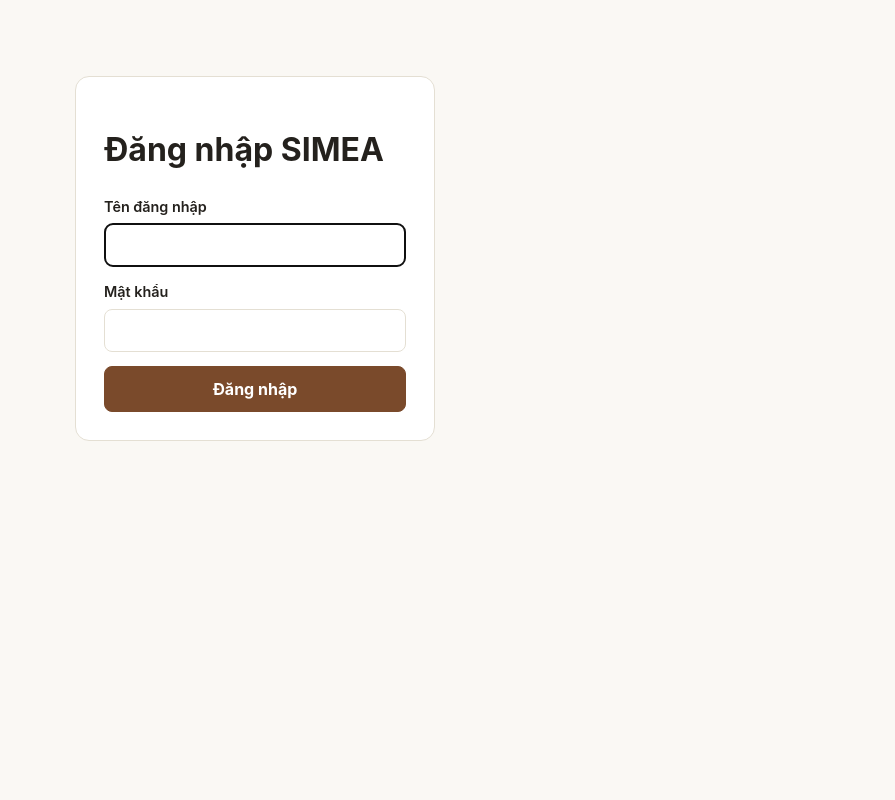
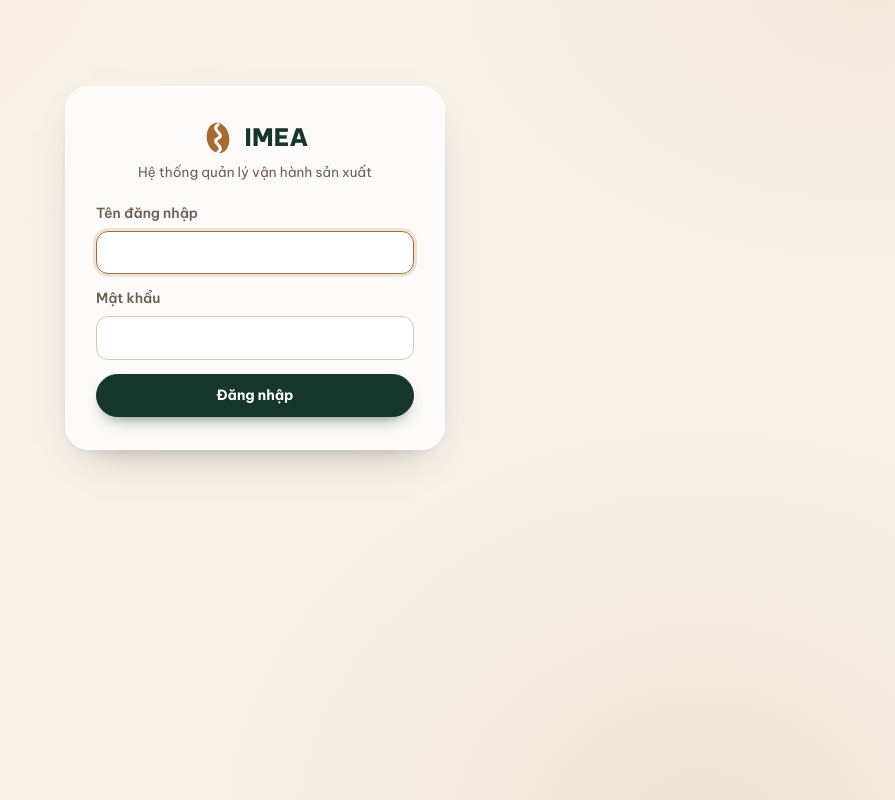
Before and after one commit to simeamarketing-stack/simea-app, a PHP site: page /login in a window 1280 px wide. Shown: the whole page, without its empty margins (385-1280 px from the left). Run offline with PHP 8.4, Linux system fonts and the light colour scheme.

Commit message:
Restyle UI to the SIMEA coffee brand: cream + glass, forest/copper palette
Palette comes straight off the logo: copper (the bean) as accent, forest green
(the wordmark) for headings and primary buttons, on a warm cream gradient.
Cards and the nav bar are frosted glass with large radii; buttons are pills.

Readability took priority over the glass effect where data lives: tables stay
on solid white inside rounded, scrollable frames, so dense pages (BOM lines,
shift reports, material shortfalls) keep full contrast.

Adds the bean mark as assets/img/logo-mark.svg, used in the nav, the login
card and the favicon — replace that one file to swap in the original artwork.
Loads Be Vietnam Pro for proper Vietnamese diacritics, with a system fallback
stack so the app still renders correctly if the font cannot be fetched.

Co-Authored-By: Claude Opus 5 <noreply@anthropic.com>

```diff
--- a/app/views/auth/login.php
+++ b/app/views/auth/login.php
@@ -1,6 +1,11 @@
 <?php if (!defined('APP_BOOTSTRAPPED')) { http_response_code(403); exit; } ?>
 <div class="login-box">
-  <h1>Đăng nhập SIMEA</h1>
+  <div class="login-brand">
+    <img class="brand-mark" src="<?= e(url('/assets/img/logo-mark.svg')) ?>" alt="">
+    <span class="brand-word">IMEA</span>
+  </div>
+  <p class="login-tagline">Hệ thống quản lý vận hành sản xuất</p>
+
   <form method="post" action="<?= e(url('/login')) ?>" class="stacked-form">
     <?= Csrf::field() ?>
     <label>Tên đăng nhập
--- a/app/views/layout/header.php
+++ b/app/views/layout/header.php
@@ -5,6 +5,10 @@
 <meta charset="UTF-8">
 <meta name="viewport" content="width=device-width, initial-scale=1">
 <title>SIMEA · Quản lý sản xuất</title>
+<link rel="icon" href="<?= e(url('/assets/img/logo-mark.svg')) ?>" type="image/svg+xml">
+<link rel="preconnect" href="https://fonts.googleapis.com">
+<link rel="preconnect" href="https://fonts.gstatic.com" crossorigin>
+<link rel="stylesheet" href="https://fonts.googleapis.com/css2?family=Be+Vietnam+Pro:wght@400;500;600;700;800&display=swap">
 <link rel="stylesheet" href="<?= e(url('/assets/css/app.css')) ?>">
 </head>
 <body>
--- a/assets/css/app.css
+++ b/assets/css/app.css
@@ -1,209 +1,320 @@
+/* =========================================================
+   SIMEA — hệ màu lấy từ logo: hạt cà phê nâu đồng + chữ xanh rêu.
+   Phong cách: nền kem ấm, thẻ kính mờ bo tròn, nút pill xanh rêu đậm.
+   ========================================================= */
+
 :root {
-  --ink: #24211d;
-  --ink-muted: #6b6459;
-  --paper: #faf8f4;
-  --paper-raised: #fff;
-  --line: #e4dfd3;
-  --accent: #7a4a2b;
-  --accent-soft: #efe3d3;
-  --good: #1f8a5f;
-  --good-soft: #deefe5;
-  --warn: #a6720f;
-  --warn-soft: #f5e7c9;
-  --risk: #b7362b;
-  --risk-soft: #f6dedb;
-  --info: #2563ac;
-  --info-soft: #dce8f5;
+  /* Màu thương hiệu */
+  --bean: #A66A32;          /* nâu đồng — hạt cà phê trong logo */
+  --bean-dark: #8A5526;
+  --forest: #16362B;        /* xanh rêu đậm — chữ IMEA trong logo */
+  --forest-dark: #0E2419;
+
+  --ink: #221C16;
+  --ink-muted: #6E6154;
+  --ink-faint: #9A8E80;
+
+  --paper: #F6F1E9;
+  --paper-raised: #FFFFFF;
+  --paper-sunk: #EDE5D9;
+  --glass: rgba(255, 255, 255, .72);
+  --glass-line: rgba(255, 255, 255, .9);
+
+  --line: #E6DDCE;
+  --line-strong: #D6C9B4;
+
+  --accent: var(--bean);
+  --accent-soft: #F3E6D6;
+
+  --good: #1F7A55;  --good-soft: #DEEFE6;
+  --warn: #A87413;  --warn-soft: #F8EBCE;
+  --risk: #B23A2B;  --risk-soft: #F8E1DD;
+  --info: #2C5F86;  --info-soft: #DDEAF3;
+
+  --radius-card: 20px;
+  --radius-input: 12px;
+  --shadow-card: 0 2px 6px rgba(45, 32, 20, .04), 0 18px 40px -26px rgba(45, 32, 20, .5);
+  --shadow-lift: 0 10px 28px -14px rgba(45, 32, 20, .45);
 }
 
 * { box-sizing: border-box; }
 
 body {
   margin: 0;
-  font-family: -apple-system, "Segoe UI", Roboto, sans-serif;
-  background: var(--paper);
+  font-family: 'Be Vietnam Pro', -apple-system, "Segoe UI", Roboto, sans-serif;
+  font-size: 15.5px;
+  line-height: 1.55;
   color: var(--ink);
-  font-size: 16px;
-  line-height: 1.5;
+  background:
+    radial-gradient(900px 620px at 10% -8%, #FCEFDF 0%, transparent 60%),
+    radial-gradient(760px 520px at 98% -2%, #F2E7D9 0%, transparent 55%),
+    radial-gradient(820px 700px at 85% 105%, #EFE3D2 0%, transparent 60%),
+    var(--paper);
+  background-attachment: fixed;
 }
 
-.container {
-  max-width: 1080px;
-  margin-inline: auto;
-  padding: 16px;
+h1, h2, h3, h4 { color: var(--forest); font-weight: 800; letter-spacing: -.01em; }
+h1 { font-size: 1.5rem; }
+h3 { font-size: 1.08rem; }
+
+.container { max-width: 1140px; margin-inline: auto; padding: 22px 18px 60px; }
+
+/* ---------------- Thanh điều hướng ---------------- */
+
+.topbar {
+  position: sticky; top: 0; z-index: 20;
+  display: flex; flex-wrap: wrap; align-items: center; gap: 12px;
+  padding: 10px 20px;
+  background: rgba(255, 255, 255, .8);
+  backdrop-filter: blur(16px) saturate(1.25);
+  -webkit-backdrop-filter: blur(16px) saturate(1.25);
+  border-bottom: 1px solid var(--line);
+}
+.brand a { display: inline-flex; align-items: center; gap: 8px; text-decoration: none; }
+.brand-mark { width: 26px; height: 26px; flex: none; }
+.brand-word { font-weight: 800; font-size: 1.16rem; letter-spacing: .01em; color: var(--forest); }
+
+.mainnav { display: flex; flex-wrap: wrap; gap: 2px; flex: 1; }
+.mainnav a {
+  color: var(--ink-muted); text-decoration: none;
+  padding: 7px 13px; border-radius: 999px;
+  font-weight: 600; font-size: .87rem;
+}
+.mainnav a:hover { background: var(--accent-soft); color: var(--bean-dark); }
+
+.userbox { display: flex; align-items: center; gap: 10px; font-size: .82rem; color: var(--ink-muted); }
+.link-button {
+  background: none; border: none; color: var(--bean-dark);
+  text-decoration: underline; cursor: pointer; font: inherit; font-weight: 600; padding: 0;
 }
 
-.topbar {
-  display: flex;
-  flex-wrap: wrap;
-  align-items: center;
-  gap: 12px;
-  padding: 10px 16px;
-  background: var(--paper-raised);
-  border-bottom: 1px solid var(--line);
+/* ---------------- Thẻ & tiêu đề khối ---------------- */
+
+.card {
+  background: var(--glass);
+  backdrop-filter: blur(14px);
+  -webkit-backdrop-filter: blur(14px);
+  border: 1px solid var(--glass-line);
+  border-radius: var(--radius-card);
+  padding: 20px 22px;
+  margin-bottom: 18px;
+  box-shadow: var(--shadow-card);
 }
-.topbar .brand a { font-weight: 800; color: var(--accent); text-decoration: none; font-size: 1.2rem; }
-.mainnav { display: flex; flex-wrap: wrap; gap: 4px; flex: 1; }
-.mainnav a {
-  color: var(--ink-muted);
-  text-decoration: none;
-  padding: 8px 12px;
-  border-radius: 8px;
-  font-weight: 600;
-  font-size: .92rem;
+.card h3:first-child, .card h4:first-child { margin-top: 0; }
+
+.page-head {
+  display: flex; flex-wrap: wrap; align-items: center; justify-content: space-between;
+  gap: 10px; margin-bottom: 16px;
 }
-.mainnav a:hover { background: var(--accent-soft); color: var(--accent); }
-.userbox { display: flex; align-items: center; gap: 10px; font-size: .85rem; color: var(--ink-muted); }
+.page-head h1, .page-head h3 { margin: 0; }
 
-.link-button {
-  background: none;
-  border: none;
-  color: var(--ink-muted);
-  text-decoration: underline;
-  cursor: pointer;
-  font: inherit;
-  padding: 0;
+/* ---------------- Nút ---------------- */
+
+.btn, .btn-primary, button[type=submit] {
+  display: inline-block;
+  padding: 10px 20px;
+  border-radius: 999px;
+  border: 1px solid var(--forest);
+  background: var(--forest);
+  color: #fff;
+  font: inherit; font-weight: 700; font-size: .88rem;
+  text-decoration: none; text-align: center; cursor: pointer;
+  box-shadow: 0 8px 18px -10px rgba(22, 54, 43, .85);
+  transition: background .15s, transform .05s;
 }
+.btn:hover, .btn-primary:hover, button[type=submit]:hover { background: var(--forest-dark); }
+.btn:active, .btn-primary:active, button[type=submit]:active { transform: translateY(1px); }
 
-.login-box {
-  max-width: 360px;
-  margin: 60px auto;
-  background: var(--paper-raised);
-  border: 1px solid var(--line);
-  border-radius: 14px;
-  padding: 28px;
+.btn-secondary {
+  background: rgba(255, 255, 255, .9);
+  color: var(--forest);
+  border-color: var(--line-strong);
+  box-shadow: none;
+}
+.btn-secondary:hover { background: #fff; border-color: var(--bean); color: var(--bean-dark); }
+.btn-danger { background: var(--risk); border-color: var(--risk); }
+.btn-danger:hover { background: #932E21; }
+
+/* ---------------- Biểu mẫu ---------------- */
+
+input, select, textarea, button { font: inherit; }
+input[type=text], input[type=password], input[type=number], input[type=date], select, textarea {
+  width: 100%;
+  padding: 10px 13px;
+  border: 1px solid var(--line-strong);
+  border-radius: var(--radius-input);
+  background: rgba(255, 255, 255, .92);
+  color: var(--ink);
+}
+input:focus, select:focus, textarea:focus {
+  outline: none;
+  border-color: var(--bean);
+  box-shadow: 0 0 0 3px rgba(166, 106, 50, .16);
 }
 
 .stacked-form { display: flex; flex-direction: column; gap: 14px; }
-.stacked-form label { display: flex; flex-direction: column; gap: 6px; font-weight: 600; font-size: .9rem; }
+.stacked-form label { display: flex; flex-direction: column; gap: 6px; font-weight: 600; font-size: .87rem; color: var(--ink-muted); }
+.field-error { color: var(--risk); font-size: .82rem; font-weight: 600; }
 
-input, select, textarea, button {
-  font: inherit;
+.inline-line-form { display: flex; flex-wrap: wrap; gap: 8px; align-items: center; }
+.inline-line-form input, .inline-line-form select { width: auto; min-width: 112px; }
+
+/* ---------------- Đăng nhập ---------------- */
+
+.login-box {
+  max-width: 380px;
+  margin: 8vh auto;
+  background: var(--glass);
+  backdrop-filter: blur(18px);
+  -webkit-backdrop-filter: blur(18px);
+  border: 1px solid var(--glass-line);
+  border-radius: 24px;
+  padding: 32px 30px;
+  box-shadow: var(--shadow-card);
+  text-align: center;
 }
-input[type=text], input[type=password], input[type=number], input[type=date], select, textarea {
-  padding: 10px 12px;
+.login-box .stacked-form { text-align: left; margin-top: 20px; }
+.login-brand { display: inline-flex; align-items: center; gap: 9px; margin-bottom: 6px; }
+.login-brand .brand-mark { width: 34px; height: 34px; }
+.login-brand .brand-word { font-size: 1.5rem; }
+.login-tagline { color: var(--ink-muted); font-size: .85rem; margin: 0; }
+
+/* ---------------- Thông báo ---------------- */
+
+.alert { padding: 12px 16px; border-radius: 14px; margin-bottom: 14px; font-size: .9rem; border: 1px solid transparent; }
+.alert-error { background: var(--risk-soft); color: #8C2A1E; border-color: #EFC4BD; }
+.alert-success { background: var(--good-soft); color: #145C40; border-color: #BFDFCF; }
+.alert-info { background: var(--info-soft); color: #1F4A69; border-color: #C3D9E9; }
+
+.hint { color: var(--ink-muted); font-size: .84rem; }
+.not-confirmed { color: var(--ink-faint); font-style: italic; }
+
+/* ---------------- Bảng ---------------- */
+
+.table-wrap {
+  overflow-x: auto;
   border: 1px solid var(--line);
-  border-radius: 8px;
+  border-radius: 16px;
   background: var(--paper-raised);
-  color: var(--ink);
-  width: 100%;
+}
+table { border-collapse: collapse; width: 100%; font-size: .88rem; background: var(--paper-raised); }
+th, td { padding: 10px 13px; border-bottom: 1px solid var(--line); text-align: left; }
+thead th {
+  background: #F2EBE0; color: var(--forest);
+  font-size: .71rem; text-transform: uppercase; letter-spacing: .05em; font-weight: 700;
+  border-bottom: 1px solid var(--line-strong);
+}
+tbody tr:last-child td { border-bottom: none; }
+tbody tr:hover td { background: #FCFAF6; }
+a { color: var(--bean-dark); }
+.row-risk td { background: var(--risk-soft); }
+.cell-risk { color: var(--risk); font-weight: 700; }
+
+/* ---------------- Nhãn trạng thái ---------------- */
+
+.badge { display: inline-block; padding: 3px 10px; border-radius: 999px; font-size: .73rem; font-weight: 700; white-space: nowrap; }
+.badge-risk { background: var(--risk-soft); color: #8C2A1E; }
+.badge-warn { background: var(--warn-soft); color: #7A540B; }
+.badge-info { background: var(--info-soft); color: #1F4A69; }
+.badge-good { background: var(--good-soft); color: #145C40; }
+
+/* ---------------- Ô chỉ tiêu bù (báo cáo ca) ---------------- */
+
+.catchup-box { border: 1px solid var(--line-strong); border-radius: 16px; padding: 14px 16px; transition: background .15s, border-color .15s; background: rgba(255,255,255,.5); }
+.catchup-box.shortfall-active { background: var(--risk-soft); border-color: var(--risk); }
+.catchup-box .catchup-label { font-size: .74rem; text-transform: uppercase; letter-spacing: .05em; color: var(--ink-muted); font-weight: 700; margin-bottom: 10px; }
+.shortfall-active .catchup-label { color: var(--risk); }
+
+/* ---------------- Dashboard: ô số liệu ---------------- */
+
+.kpi-row { display: grid; grid-template-columns: repeat(auto-fit, minmax(148px, 1fr)); gap: 12px; margin-bottom: 18px; }
+.kpi-tile {
+  display: block; text-decoration: none; color: inherit; text-align: center;
+  background: var(--glass);
+  backdrop-filter: blur(14px);
+  -webkit-backdrop-filter: blur(14px);
+  border: 1px solid var(--glass-line);
+  border-radius: var(--radius-card);
+  padding: 16px 14px;
+  box-shadow: var(--shadow-card);
+  transition: transform .12s, box-shadow .12s;
+}
+a.kpi-tile:hover { transform: translateY(-2px); box-shadow: var(--shadow-lift); border-color: var(--bean); }
+.kpi-tile.kpi-risk { background: linear-gradient(180deg, #FDECE8 0%, rgba(255,255,255,.75) 100%); border-color: #EFC4BD; }
+.kpi-value { font-size: 1.75rem; font-weight: 800; color: var(--forest); line-height: 1.15; }
+.kpi-tile.kpi-risk .kpi-value { color: var(--risk); }
+.kpi-label { font-size: .77rem; color: var(--ink-muted); margin-top: 3px; }
+
+/* ---------------- Dashboard: lịch sản xuất ---------------- */
+
+.calendar-wrap { overflow-x: auto; border: 1px solid var(--line); border-radius: 16px; background: var(--paper-raised); }
+table.calendar { table-layout: fixed; width: 100%; min-width: 660px; }
+table.calendar th {
+  text-align: center; background: #F2EBE0; color: var(--forest);
+  padding: 8px; font-size: .72rem; letter-spacing: .05em;
+}
+table.calendar td { vertical-align: top; height: 98px; padding: 5px; border: 1px solid var(--line); }
+table.calendar td.calendar-today { background: #FBF3E8; box-shadow: inset 0 0 0 2px var(--bean); }
+.calendar-daynum {
+  display: inline-block; font-size: .78rem; color: var(--ink-muted); font-weight: 700;
+  margin-bottom: 4px; text-decoration: none; padding: 1px 6px; border-radius: 999px;
+}
+.calendar-daynum:hover { background: var(--forest); color: #fff; }
+.calendar-line-head {
+  font-size: .61rem; text-transform: uppercase; letter-spacing: .04em;
+  color: var(--ink-faint); font-weight: 700; margin: 4px 0 2px;
 }
 
-.btn-primary, .btn {
-  padding: 10px 18px;
-  border-radius: 8px;
-  border: 1px solid var(--accent);
-  background: var(--accent);
-  color: #fff;
-  font-weight: 700;
-  cursor: pointer;
-}
-.btn-secondary { background: var(--paper-raised); color: var(--accent); }
-.btn-danger { background: var(--risk); border-color: var(--risk); }
-
-.alert { padding: 12px 16px; border-radius: 10px; margin-bottom: 14px; font-size: .92rem; }
-.alert-error { background: var(--risk-soft); color: var(--risk); }
-.alert-success { background: var(--good-soft); color: var(--good); }
-.alert-info { background: var(--info-soft); color: var(--info); }
-
-.not-confirmed { color: var(--ink-muted); font-style: italic; }
-
-table { border-collapse: collapse; width: 100%; background: var(--paper-raised); font-size: .92rem; }
-th, td { padding: 8px 10px; border-bottom: 1px solid var(--line); text-align: left; }
-thead th { background: var(--accent-soft); color: var(--accent); font-size: .78rem; text-transform: uppercase; }
-
-.badge { display: inline-block; padding: 3px 9px; border-radius: 999px; font-size: .75rem; font-weight: 700; }
-.badge-risk { background: var(--risk-soft); color: var(--risk); }
-.badge-warn { background: var(--warn-soft); color: var(--warn); }
-.badge-info { background: var(--info-soft); color: var(--info); }
-.badge-good { background: var(--good-soft); color: var(--good); }
-
-.field-error { color: var(--risk); font-size: .82rem; font-weight: 600; }
-
-.card { background: var(--paper-raised); border: 1px solid var(--line); border-radius: 12px; padding: 16px 18px; margin-bottom: 16px; }
-
-.page-head { display: flex; flex-wrap: wrap; align-items: center; justify-content: space-between; gap: 10px; margin-bottom: 16px; }
-.page-head h1 { margin: 0; font-size: 1.4rem; }
-
-.inline-line-form { display: flex; flex-wrap: wrap; gap: 8px; align-items: center; }
-.inline-line-form input, .inline-line-form select { width: auto; min-width: 110px; }
-.row-risk td { background: var(--risk-soft); }
-.hint { color: var(--ink-muted); font-size: .85rem; }
-
-.catchup-box { border: 1px solid var(--line); border-radius: 10px; padding: 12px 14px; transition: background .15s, border-color .15s; }
-.catchup-box.shortfall-active { background: var(--risk-soft); border-color: var(--risk); }
-.catchup-box .catchup-label { font-size: .78rem; text-transform: uppercase; letter-spacing: .04em; color: var(--ink-muted); font-weight: 600; margin-bottom: 8px; }
-.shortfall-active .catchup-label { color: var(--risk); }
-
-/* Dashboard */
-.kpi-row { display: grid; grid-template-columns: repeat(auto-fit, minmax(140px, 1fr)); gap: 12px; margin-bottom: 18px; }
-.kpi-tile { background: var(--paper-raised); border: 1px solid var(--line); border-radius: 12px; padding: 14px 16px; text-align: center; }
-.kpi-tile.kpi-risk { background: var(--risk-soft); border-color: var(--risk); }
-.kpi-value { font-size: 1.6rem; font-weight: 800; color: var(--accent); }
-.kpi-tile.kpi-risk .kpi-value { color: var(--risk); }
-.kpi-label { font-size: .78rem; color: var(--ink-muted); margin-top: 2px; }
-
-.kpi-tile { display: block; text-decoration: none; color: inherit; }
-a.kpi-tile:hover { border-color: var(--accent); box-shadow: var(--shadow, 0 2px 8px rgba(0,0,0,.08)); }
-
-.calendar-wrap { overflow-x: auto; }
-table.calendar { table-layout: fixed; width: 100%; min-width: 640px; }
-table.calendar th { text-align: center; background: var(--accent-soft); color: var(--accent); padding: 6px; font-size: .75rem; }
-table.calendar td { vertical-align: top; height: 96px; padding: 4px; border: 1px solid var(--line); }
-table.calendar td.calendar-today { background: var(--info-soft); }
-.calendar-daynum { display: inline-block; font-size: .78rem; color: var(--ink-muted); font-weight: 700; margin-bottom: 3px; text-decoration: none; padding: 0 3px; border-radius: 4px; }
-.calendar-daynum:hover { background: var(--accent-soft); color: var(--accent); }
-.calendar-line-head { font-size: .62rem; text-transform: uppercase; letter-spacing: .03em; color: var(--ink-faint, var(--ink-muted)); font-weight: 700; margin: 3px 0 1px; }
-
-/* Pill lịch: màu = khách hàng, chấm = mức độ gấp, vạch đáy = tiến độ */
+/* Pill lịch: mép trái = khách hàng, mép phải = mức gấp, vạch đáy = tiến độ */
 .cal-pill {
   position: relative; display: flex; align-items: center; gap: 4px;
-  font-size: .68rem; line-height: 1.25; color: var(--ink); text-decoration: none;
-  padding: 2px 5px 4px; margin-bottom: 2px; border-radius: 4px;
+  font-size: .69rem; line-height: 1.3; color: var(--ink); text-decoration: none;
+  padding: 3px 6px 5px; margin-bottom: 3px; border-radius: 6px;
   border-left: 5px solid var(--pill-color);
   background: color-mix(in srgb, var(--pill-color) 22%, transparent);
   overflow: hidden;
 }
 .cal-pill:hover { background: color-mix(in srgb, var(--pill-color) 38%, transparent); }
-.cal-pill-text { flex: 1; overflow: hidden; text-overflow: ellipsis; white-space: nowrap; }
+.cal-pill-text { flex: 1; overflow: hidden; text-overflow: ellipsis; white-space: nowrap; font-weight: 600; }
 .cal-pill-unassigned { border-left-style: dashed; }
-/* Cảnh báo dùng mép PHẢI, để mép trái vẫn thuộc về màu khách hàng. */
 .cal-pill-urgent { border-right: 4px solid var(--risk); }
 .cal-pill-warn { border-right: 4px solid var(--warn); }
 .cal-pill-dot { width: 6px; height: 6px; border-radius: 50%; flex: none; background: var(--warn); }
 .cal-pill-urgent .cal-pill-dot { background: var(--risk); }
-.cal-pill-progress { position: absolute; left: 0; bottom: 0; height: 3px; background: var(--ink-muted); opacity: .55; }
-.cal-more { display: block; font-size: .65rem; color: var(--ink-muted); text-decoration: underline; margin-top: 2px; }
+.cal-pill-progress { position: absolute; left: 0; bottom: 0; height: 3px; background: var(--forest); opacity: .5; }
+.cal-more { display: block; font-size: .66rem; color: var(--bean-dark); text-decoration: underline; margin-top: 2px; }
 
-.cal-legend { display: flex; flex-wrap: wrap; gap: 12px; margin-top: 12px; font-size: .78rem; color: var(--ink-muted); }
-.legend-item { display: inline-flex; align-items: center; gap: 5px; }
-.legend-swatch { display: inline-block; width: 12px; height: 12px; border-radius: 3px; flex: none; }
+.cal-legend { display: flex; flex-wrap: wrap; gap: 14px; margin-top: 14px; font-size: .78rem; color: var(--ink-muted); }
+.legend-item { display: inline-flex; align-items: center; gap: 6px; }
+.legend-swatch { display: inline-block; width: 13px; height: 13px; border-radius: 4px; flex: none; }
 .legend-dot { display: inline-block; width: 8px; height: 8px; border-radius: 50%; flex: none; }
 .legend-dot-urgent { background: var(--risk); }
 .legend-dot-warn { background: var(--warn); }
-.legend-progress { display: inline-block; width: 16px; height: 3px; background: var(--ink-muted); opacity: .55; }
+.legend-progress { display: inline-block; width: 16px; height: 3px; background: var(--forest); opacity: .5; }
 
-.attention-lines { margin: 0; padding-left: 18px; }
-.attention-lines li { margin-bottom: 6px; font-size: .94rem; }
-.cell-risk { color: var(--risk); font-weight: 600; }
+.attention-lines { margin: 0; padding-left: 20px; }
+.attention-lines li { margin-bottom: 7px; font-size: .93rem; }
+.attention-lines a { text-decoration: none; }
+.attention-lines a:hover { text-decoration: underline; }
 
-.alert-group { margin-bottom: 14px; }
-.alert-group:last-child { margin-bottom: 0; }
-.alert-group-label { font-weight: 700; color: var(--risk); font-size: .88rem; margin-bottom: 4px; }
-.alert-group ul { margin: 0; padding-left: 20px; font-size: .9rem; }
+/* ---------------- Thanh tiến độ ---------------- */
 
 .progress-row { margin-bottom: 16px; }
 .progress-row:last-child { margin-bottom: 0; }
-.progress-head { font-size: .92rem; font-weight: 600; margin-bottom: 4px; display: flex; gap: 8px; align-items: center; }
-.progress-bar-track { position: relative; height: 10px; background: var(--paper-sunk, var(--line)); border-radius: 6px; overflow: visible; }
-.progress-bar-fill { height: 100%; background: var(--good); border-radius: 6px; }
-.progress-bar-marker { position: absolute; top: -3px; width: 2px; height: 16px; background: var(--ink); }
-.progress-meta { font-size: .8rem; color: var(--ink-muted); margin-top: 4px; }
+.progress-head { font-size: .92rem; font-weight: 600; margin-bottom: 5px; display: flex; gap: 8px; align-items: center; }
+.progress-bar-track { position: relative; height: 10px; background: var(--paper-sunk); border-radius: 999px; }
+.progress-bar-fill { height: 100%; background: var(--forest); border-radius: 999px; }
+.progress-bar-marker { position: absolute; top: -3px; width: 2px; height: 16px; background: var(--bean); }
+.progress-meta { font-size: .8rem; color: var(--ink-muted); margin-top: 5px; }
 
-.table-wrap { overflow-x: auto; border: 1px solid var(--line); border-radius: 10px; }
+/* ---------------- Điện thoại ---------------- */
 
-@media (max-width: 720px) {
-  .mainnav { order: 3; width: 100%; }
+@media (max-width: 760px) {
+  .container { padding: 16px 14px 48px; }
+  .topbar { padding: 10px 14px; }
+  .mainnav { order: 3; width: 100%; overflow-x: auto; flex-wrap: nowrap; }
+  .mainnav a { white-space: nowrap; }
   .userbox { margin-left: auto; }
-  .stacked-form input { font-size: 16px; } /* avoid iOS zoom */
+  .stacked-form input, .stacked-form select, .stacked-form textarea { font-size: 16px; } /* chặn iOS tự zoom */
+  .card { padding: 16px; }
 }
```
Also changed, not shown: app/views/layout/nav.php (+6 -1 lines), assets/img/logo-mark.svg (added).
